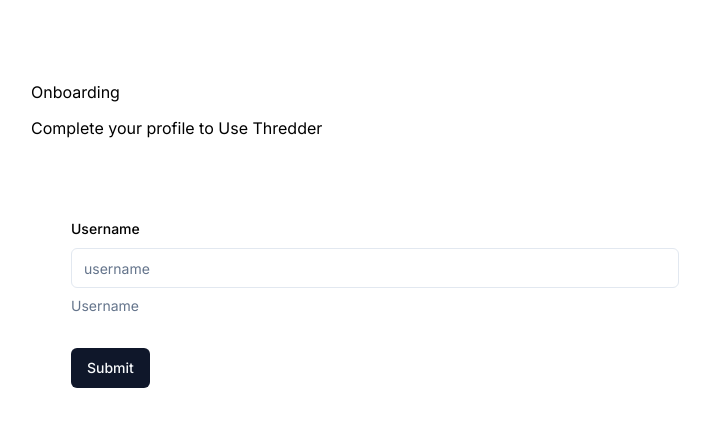
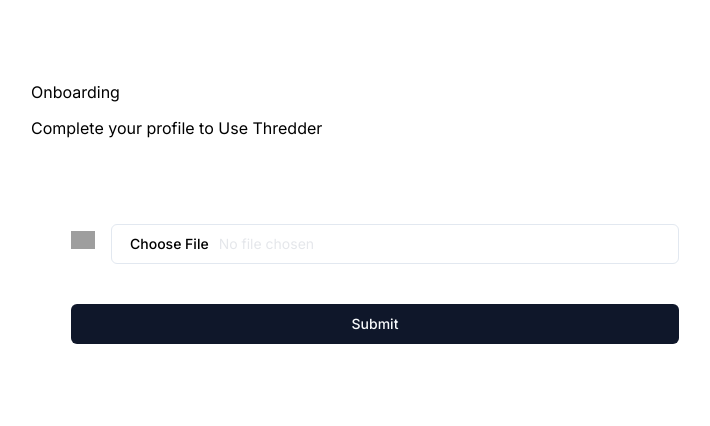
Before and after one commit to riqthedev/Thredder, a Next.js app: page /onboarding in a window 1280 px wide. Shown: the top 426 px of the page, without its empty margins (265-975 px from the left). Built offline with nearby package versions, Linux system fonts and the light colour scheme; grey boxes are pictures that could not be loaded.

Commit message:
upload photo feature

```diff
--- a/components/forms/AccountProfile.tsx
+++ b/components/forms/AccountProfile.tsx
@@ -1,6 +1,7 @@
 'use client'
 
 import { useForm } from 'react-hook-form'
+import Image from 'next/image'
 import * as z from "zod"
 import { zodResolver } from '@hookform/resolvers/zod'
 import {
@@ -15,6 +16,7 @@
 import { Input } from "@/components/ui/input"
 import { UserValidation } from '@/lib/validations/user'
 import { Button } from '../ui/button'
+import { ChangeEvent } from 'react'
 
 interface Props {
     user: {
@@ -28,7 +30,7 @@
     btnTitle: string
 }
 
-const AccountProfile = ({user, btnTitle}: Props) => {
+const AccountProfile = ({ user, btnTitle }: Props) => {
 
     const form = useForm({
         resolver: zodResolver(UserValidation),
@@ -40,28 +42,58 @@
         }
     })
 
-    function onSubmit(values: z.infer <typeof UserValidation> ) {
+    const handleImage = (e: ChangeEvent, fieldChange:(value: string) => void) => {
+        e.preventDefault()
+    }
+
+
+
+
+    function onSubmit(values: z.infer<typeof UserValidation>) {
         console.log(values)
     }
 
     return (
         <Form {...form}>
-            <form onSubmit={form.handleSubmit(onSubmit)} className='space-y-8'>
+            <form onSubmit={form.handleSubmit(onSubmit)}
+                className='flex flex-col justify-start gap-10 '>
                 <FormField
-                control={form.control}
-                name='username'
-                render={({ field }) => (
-                    <FormItem>
-                        <FormLabel>Username</FormLabel>
-                        <FormControl>
-                            <Input placeholder='username' {...field}/>
-                        </FormControl>
-                        <FormDescription>
-                            Username
-                        </FormDescription>
-                        <FormMessage/>
-                    </FormItem>
-                )}
+                    control={form.control}
+                    name='profile_photo'
+                    render={({ field }) => (
+                        <FormItem className='flex items-center gap-4 '>
+                            <FormLabel className='account-form'>
+                                {field.value ? (
+                                    <Image
+                                        src={field.value}
+                                        alt="profile photo"
+                                        width={96}
+                                        height={96}
+                                        priority
+                                        className="rounded-full object-contain"
+                                    />
+                                ) : (
+                                    <Image
+                                        src="/assets/profile.svg"
+                                        alt="profile photo"
+                                        width={24}
+                                        height={24}
+                                        priority
+                                        className="object-contain"
+                                    />
+                                )}
+                            </FormLabel>
+                            <FormControl className='flex-1 text-base-semibold text-gray-200'>
+                                <Input
+                                type='file'
+                                accept='image/*'
+                                placeholder='Upload a photo'
+                                className='account-form_image-input'
+                                onChange={(e) => handleImage(e, field.onChange)}
+                                />
+                            </FormControl>
+                        </FormItem>
+                    )}
                 />
                 <Button type="submit">Submit</Button>
             </form>
```
